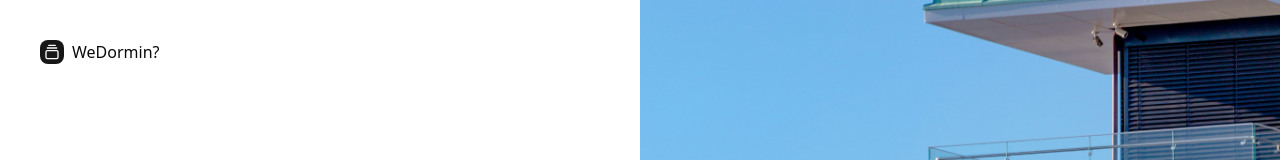
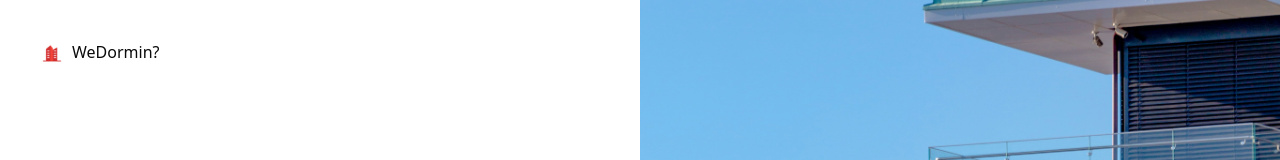
Before and after one commit to fwakks/WeDormin, a Next.js app in the folder frontend/: page /login in a window 1280 px wide. Shown: the top 160 px of the page. Built offline with nearby package versions, Linux system fonts and the light colour scheme.

Commit message:
Added logo in website

```diff
--- a/frontend/app/login/page.jsx
+++ b/frontend/app/login/page.jsx
@@ -1,6 +1,4 @@
 "use client";
-
-import { GalleryVerticalEnd } from "lucide-react";
 
 import { LoginForm } from "@/components/login-form";
 import { useRouter } from "next/navigation";
@@ -19,9 +17,11 @@ export default function LoginPage() {
       <div className="flex flex-col gap-4 p-6 md:p-10">
         <div className="flex justify-center gap-2 md:justify-start">
           <a href="#" className="flex items-center gap-2 font-medium">
-            <div className="bg-primary text-primary-foreground flex size-6 items-center justify-center rounded-md">
-              <GalleryVerticalEnd className="size-4" />
-            </div>
+            <img
+              src="/wedormin.png"
+              alt="WeDormin Logo"
+              className="size-6 object-contain"
+            />
             WeDormin?
           </a>
         </div>
--- a/frontend/components/app-sidebar.jsx
+++ b/frontend/components/app-sidebar.jsx
@@ -118,7 +118,11 @@ export function AppSidebar({ ...props }) {
               className="data-[slot=sidebar-menu-button]:!p-1.5"
             >
               <a href="/dashboard">
-                <IconInnerShadowTop className="!size-5" />
+              <img
+                src="/wedormin.png"
+                alt="WeDormin Logo"
+                className="size-6 object-contain"
+              />
                 <span className="text-base font-semibold">WeDormin?</span>
               </a>
             </SidebarMenuButton>
```
Also changed, not shown: frontend/public/wedormin.png (added), 1 other file (tests, documents, lock files or other folders).
